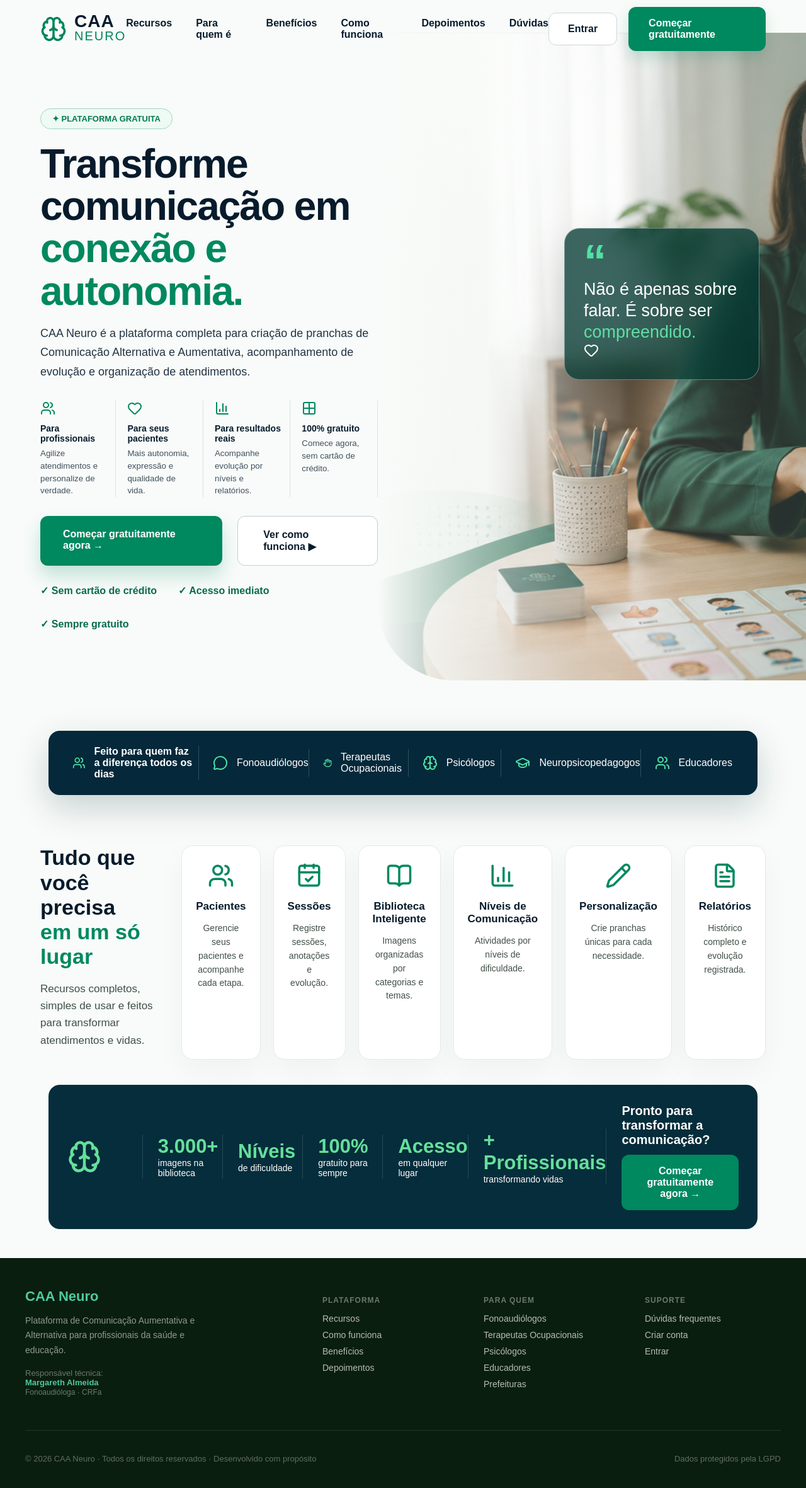
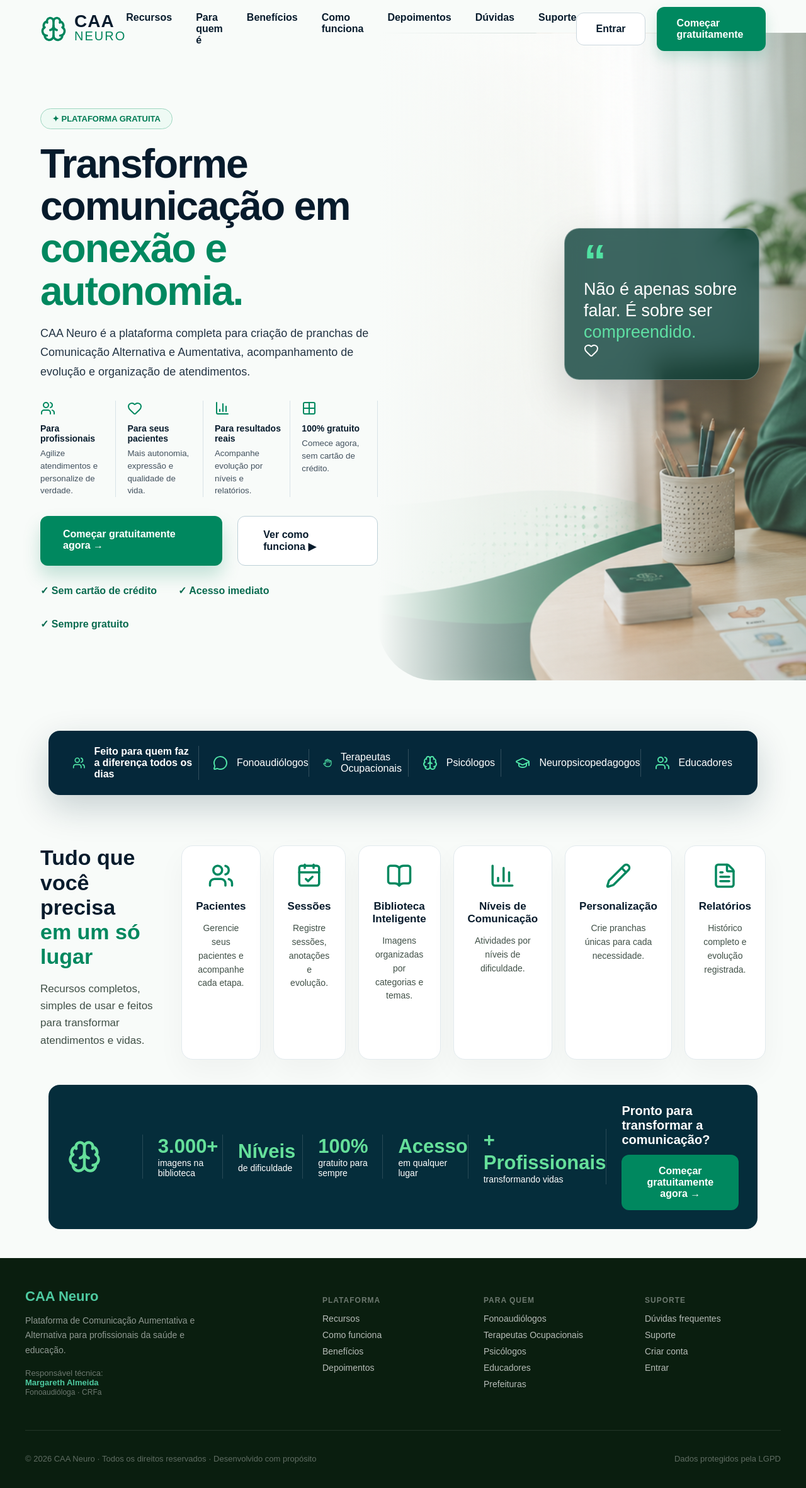
Before and after one commit to andreajoa/CAA-NEURO, a Next.js app: page / in a window 1280 px wide. Shown: the top 2362 px of the page at 63% size. Built offline with nearby package versions, Linux system fonts and the light colour scheme.

Commit message:
Show support link and improve hero image position

```diff
--- a/app/globals.css
+++ b/app/globals.css
@@ -365,7 +365,7 @@ display:none;
 .secondaryBig{background:white;color:#071b2c;border:1px solid #bdd0d8;padding:20px 40px}
 .trustRow{display:flex;gap:34px;color:#0a6b50;font-weight:800;margin-top:30px;margin-bottom:80px;flex-wrap:wrap}
 .heroVisual{position:relative;min-height:720px}
-.heroImage{position:absolute;inset:-80px -80px 0 0;background:linear-gradient(90deg,rgba(248,251,249,.05),rgba(248,251,249,.18)),url('/hero-caa.png');background-size:cover;background-position:52% center;border-bottom-left-radius:120px}
+.heroImage{position:absolute;inset:-80px -80px 0 0;background:linear-gradient(90deg,rgba(248,251,249,.05),rgba(248,251,249,.18)),url('/hero-caa.png');background-size:cover;background-position:42% center;border-bottom-left-radius:90px}
 .heroImage:after{content:"";position:absolute;inset:0;background:linear-gradient(90deg,#f8fbf9 0%,rgba(248,251,249,.55) 24%,rgba(248,251,249,.08) 58%,rgba(0,70,55,.16) 100%)}
 .quoteCard{position:absolute;right:10px;top:230px;width:310px;background:rgba(0,55,48,.76);backdrop-filter:blur(16px);border:1px solid rgba(255,255,255,.35);border-radius:24px;color:white;padding:30px;box-shadow:0 30px 70px rgba(0,0,0,.18)}
 .quoteCard strong{font-size:72px;color:#50e1a2;line-height:.6}
--- a/app/page.jsx
+++ b/app/page.jsx
@@ -17,6 +17,7 @@ export default function LandingPage() {
           <Link href="/como-funciona">Como funciona</Link>
           <Link href="/depoimentos">Depoimentos</Link>
           <Link href="/duvidas">Dúvidas</Link>
+          <Link href="/suporte">Suporte</Link>
         </nav>
 
         <div className="navActions">
@@ -135,6 +136,7 @@ export default function LandingPage() {
               <p style={{color:"rgba(255,255,255,0.4)",fontSize:12,fontWeight:700,marginBottom:14,letterSpacing:1}}>SUPORTE</p>
               <div style={{display:"flex",flexDirection:"column",gap:10}}>
                 <Link href="/duvidas" style={{color:"rgba(255,255,255,0.7)",fontSize:14,textDecoration:"none"}}>Dúvidas frequentes</Link>
+                <Link href="/suporte" style={{color:"rgba(255,255,255,0.7)",fontSize:14,textDecoration:"none"}}>Suporte</Link>
                 <Link href="/sign-up" style={{color:"rgba(255,255,255,0.7)",fontSize:14,textDecoration:"none"}}>Criar conta</Link>
                 <Link href="/sign-in" style={{color:"rgba(255,255,255,0.7)",fontSize:14,textDecoration:"none"}}>Entrar</Link>
               </div>
```
